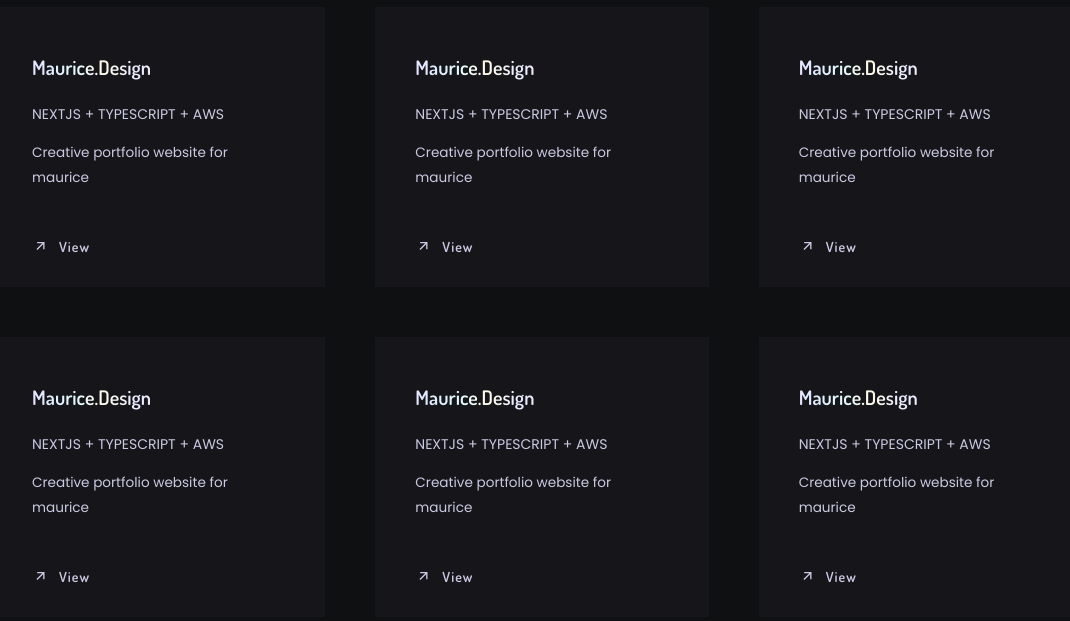
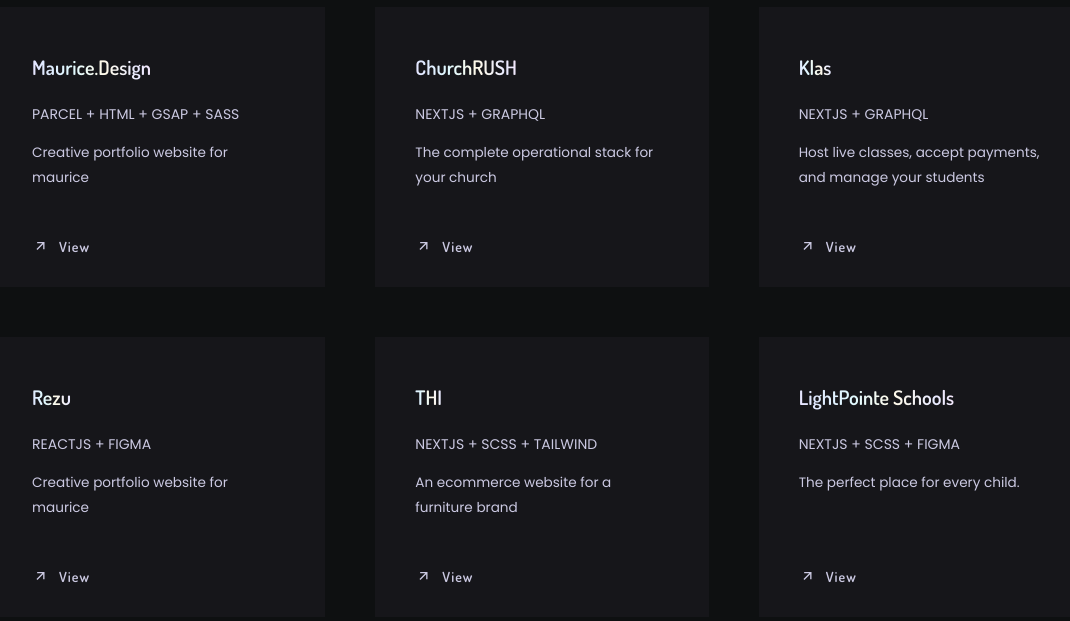
Before and after one commit to Pariola-droid/pariola-v2.2.0, a Next.js app: page / in a window 1280 px wide. Shown: the part 2633-3254 px from the top of the page, without its empty margins (98-1168 px from the left). Built offline with nearby package versions, Linux system fonts and the light colour scheme.

Commit message:
...feat: project data updated

```diff
--- a/data/project.js
+++ b/data/project.js
@@ -2,37 +2,43 @@ export const projectData = [
   {
     name: 'maurice.design',
     desc: 'Creative portfolio website for maurice',
-    lang: 'NEXTJS + TYPESCRIPT + AWS',
+    lang: 'parcel + html + gsap + sass',
     link: 'https://mauriceu.design',
   },
   {
-    name: 'maurice.design',
-    desc: 'Creative portfolio website for maurice',
-    lang: 'NEXTJS + TYPESCRIPT + AWS',
-    link: 'https://mauriceu.design',
+    name: 'ChurchRUSH',
+    desc: 'The complete operational stack for your church',
+    lang: 'NEXTJS + GraphQL',
+    link: 'https://churchrush.com',
   },
   {
-    name: 'maurice.design',
-    desc: 'Creative portfolio website for maurice',
-    lang: 'NEXTJS + TYPESCRIPT + AWS',
-    link: 'https://mauriceu.design',
+    name: 'Klas',
+    desc: 'Host live classes, accept payments, and manage your students',
+    lang: 'NEXTJS + GRAPHQL',
+    link: 'https://tryklas.com',
   },
   {
-    name: 'maurice.design',
+    name: 'Rezu',
     desc: 'Creative portfolio website for maurice',
-    lang: 'NEXTJS + TYPESCRIPT + AWS',
-    link: 'https://mauriceu.design',
+    lang: 'Reactjs + Figma',
+    link: 'https://tryrezu.com',
   },
   {
-    name: 'maurice.design',
-    desc: 'Creative portfolio website for maurice',
-    lang: 'NEXTJS + TYPESCRIPT + AWS',
-    link: 'https://mauriceu.design',
+    name: 'THI',
+    desc: 'An ecommerce website for a furniture brand',
+    lang: 'NEXTJS + SCSS + Tailwind',
+    link: 'https://thehouseinterior.com',
   },
   {
-    name: 'maurice.design',
-    desc: 'Creative portfolio website for maurice',
-    lang: 'NEXTJS + TYPESCRIPT + AWS',
-    link: 'https://mauriceu.design',
+    name: 'LightPointe Schools',
+    desc: 'The perfect place for every child.',
+    lang: 'NEXTJS + SCSS + FIGMA',
+    link: 'https://lightpointeschools.org',
   },
+  // {
+  //   name: 'LightPointe Church',
+  //   desc: 'A website for a growing church',
+  //   lang: 'NEXTJS + SCSS',
+  //   link: 'https://lightpointechurch.org',
+  // },
 ];
```
